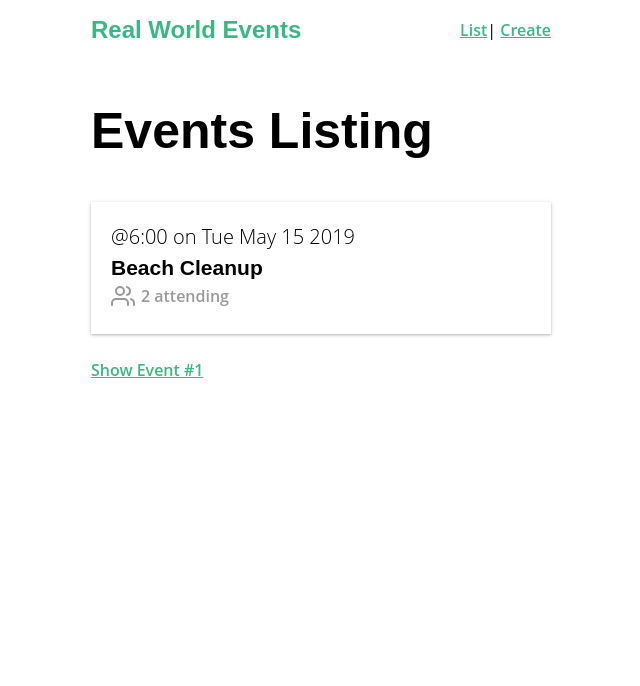
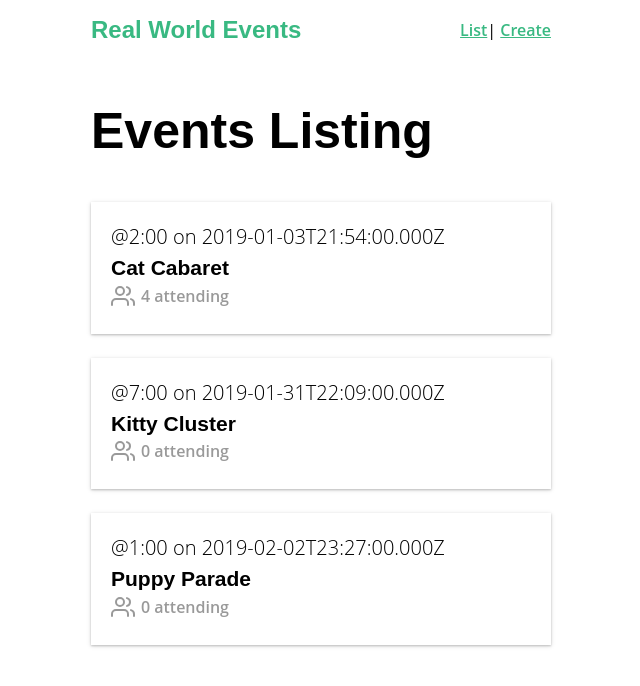
Before and after one commit to travis18/real-world-vue, a Vue app: page / in a window 1280 px wide. Shown: the top 686 px of the page, without its empty margins (319-959 px from the left). Built offline with nearby package versions, Linux system fonts and the light colour scheme; data requests are answered from the project's data file.

Commit message:
finish 9. API calls with Axios

```diff
--- /dev/null
+++ b/db.json
@@ -0,0 +1,62 @@
+{
+  "events": [
+    {
+      "id": 5928101,
+      "user": {
+        "id": "abc123",
+        "name": "Adam"
+      },
+      "category": "animal welfare",
+      "organizer": "Adam",
+      "title": "Cat Cabaret",
+      "description": "Yay felines!",
+      "location": "Meow Town",
+      "date": "2019-01-03T21:54:00.000Z",
+      "time": "2:00",
+      "attendees": [
+        {
+          "name": "Adam Jahr"
+        },
+        {
+          "name": "Gregg Pollack"
+        },
+        {
+          "name": "Beth Swanson"
+        },
+        {
+          "name": "Mary Gordon"
+        }
+      ]
+    },
+    {
+      "id": 8419988,
+      "user": {
+        "id": "abc123",
+        "name": "Adam"
+      },
+      "category": "animal welfare",
+      "organizer": "Adam",
+      "title": "Kitty Cluster",
+      "description": "Yay cats!",
+      "location": "Catlandia",
+      "date": "2019-01-31T22:09:00.000Z",
+      "time": "7:00",
+      "attendees": []
+    },
+    {
+      "id": 4582797,
+      "user": {
+        "id": "abc123",
+        "name": "Adam"
+      },
+      "category": "animal welfare",
+      "organizer": "Adam",
+      "title": "Puppy Parade",
+      "description": "Yay pups!",
+      "location": "Puptown ",
+      "date": "2019-02-02T23:27:00.000Z",
+      "time": "1:00",
+      "attendees": []
+    }
+  ]
+}
--- a/package.json
+++ b/package.json
@@ -8,6 +8,7 @@
     "lint": "vue-cli-service lint"
   },
   "dependencies": {
+    "axios": "^0.18.0",
     "vue": "^2.6.6",
     "vue-router": "^3.0.1",
     "vuex": "^3.0.1"
--- a/src/components/EventCard.vue
+++ b/src/components/EventCard.vue
@@ -1,7 +1,7 @@
 <template>
   <router-link
     class="event-link"
-    :to="{ name: 'event-show', params: { id: 1 } }"
+    :to="{ name: 'event-show', params: { id: event.id } }"
   >
     <div class="event-card -shadow">
       <span class="eyebrow">@{{ event.time }} on {{ event.date }}</span>
@@ -13,19 +13,8 @@
 
 <script>
 export default {
-  data() {
-    return {
-      event: {
-        id: 1,
-        title: 'Beach Cleanup',
-        date: 'Tue May 15 2019',
-        time: '6:00',
-        attendees: [
-          { id: 'abc123', name: 'Adam Jahr' },
-          { id: 'def456', name: 'Gregg Pallack' }
-        ]
-      }
-    }
+  props: {
+    event: Object
   }
 }
 </script>
--- /dev/null
+++ b/src/services/EventService.js
@@ -0,0 +1,19 @@
+import axios from 'axios'
+
+const apiClient = axios.create({
+  baseURL: 'http://localhost:3000',
+  withCredentials: false,
+  headers: {
+    Accept: 'application/json',
+    'Content-Type': 'application/json'
+  }
+})
+
+export default {
+  getEvents() {
+    return apiClient.get('/events')
+  },
+  getEvent(id) {
+    return apiClient.get('/events/' + id)
+  }
+}
--- a/src/views/EventList.vue
+++ b/src/views/EventList.vue
@@ -1,21 +1,31 @@
 <template>
   <div>
     <h1>Events Listing</h1>
-    <EventCard />
-    <p>
-      <router-link :to="{ name: 'event-show', params: { id: 1 } }"
-        >Show Event #1</router-link
-      >
-    </p>
+    <EventCard v-for="event in events" :key="event.id" :event="event" />
   </div>
 </template>
 
 <script>
 import EventCard from '@/components/EventCard.vue'
+import EventService from '@/services/EventService'
 
 export default {
   components: {
     EventCard
+  },
+  created() {
+    EventService.getEvents()
+      .then(response => {
+        this.events = response.data
+      })
+      .catch(error => {
+        console.log('There was an error:', error.response)
+      })
+  },
+  data() {
+    return {
+      events: []
+    }
   }
 }
 </script>
--- a/src/views/EventShow.vue
+++ b/src/views/EventShow.vue
@@ -1,9 +1,53 @@
 <template>
-  <h1>Showing event #{{ id }}</h1>
+  <div>
+    <div class="event-header">
+      <span class="eyebrow">@{{ event.time }} on {{ event.date }}</span>
+      <h1 class="title">{{ event.title }}</h1>
+      <h5>Organized by {{ event.organizer }}</h5>
+      <h5>Category: {{ event.category }}</h5>
+    </div>
+    <BaseIcon name="map">
+      <h2>Location</h2>
+    </BaseIcon>
+    <address>{{ event.location }}</address>
+    <p>{{ event.description }}</p>
+    <h2>
+      Attendees
+      <span class="badge -fill-gradient">{{
+        event.attendees ? event.attendees.length : 0
+      }}</span>
+    </h2>
+    <ul class="list-group">
+      <li
+        v-for="(attendee, index) in event.attendees"
+        :key="index"
+        class="list-item"
+      >
+        <b>{{ attendee.name }}</b>
+      </li>
+    </ul>
+  </div>
 </template>
 
 <script>
+import EventService from '@/services/EventService'
 export default {
-  props: ['id']
+  props: ['id'],
+  data() {
+    return {
+      event: {}
+    }
+  },
+  created() {
+    EventService.getEvent(this.id)
+      .then(response => {
+        this.event = response.data
+      })
+      .catch(error => {
+        console.log('There was an error:', error.response)
+      })
+  }
 }
 </script>
+
+<style scoped></style>
```
Also changed, not shown: 1 other file (tests, documents, lock files or other folders).
